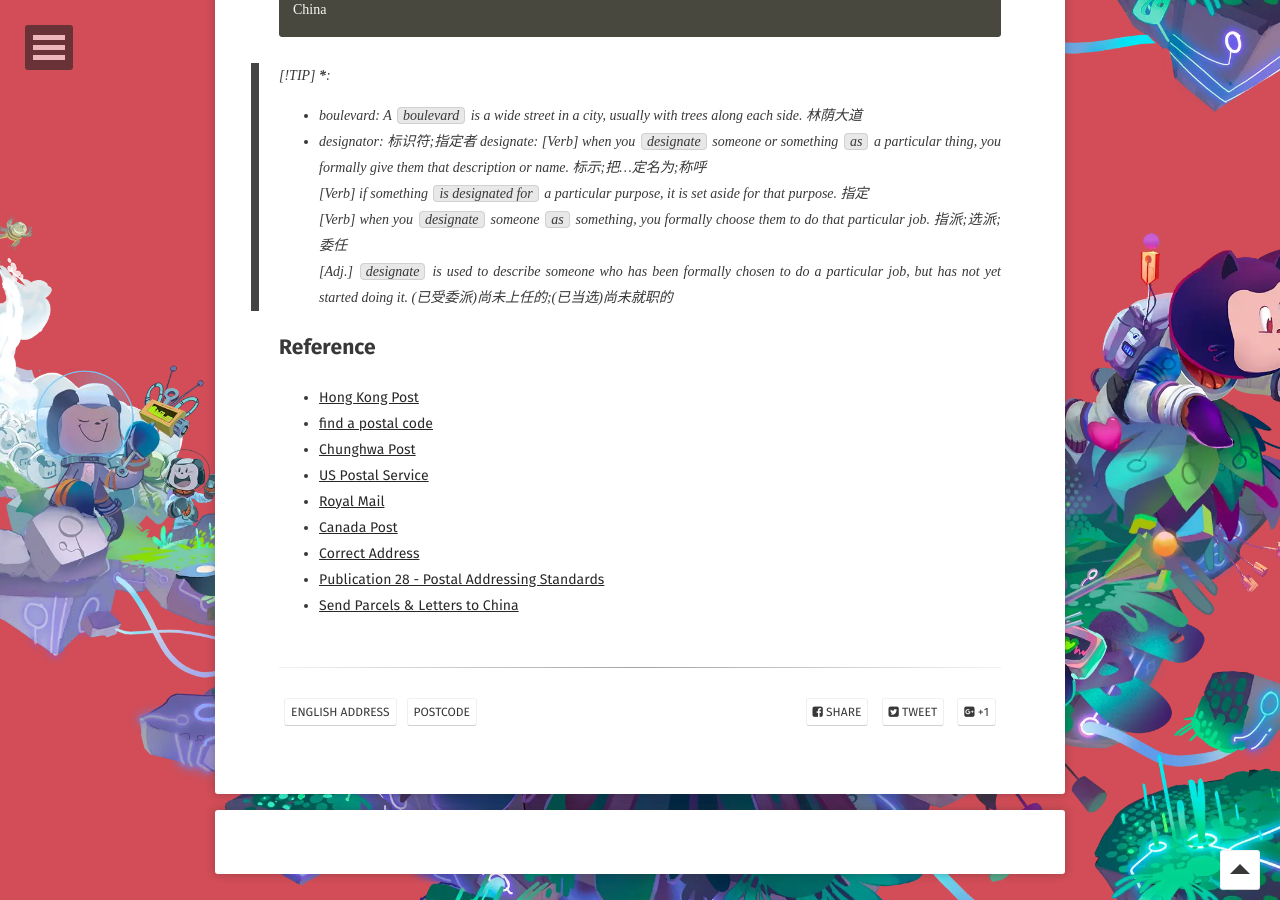
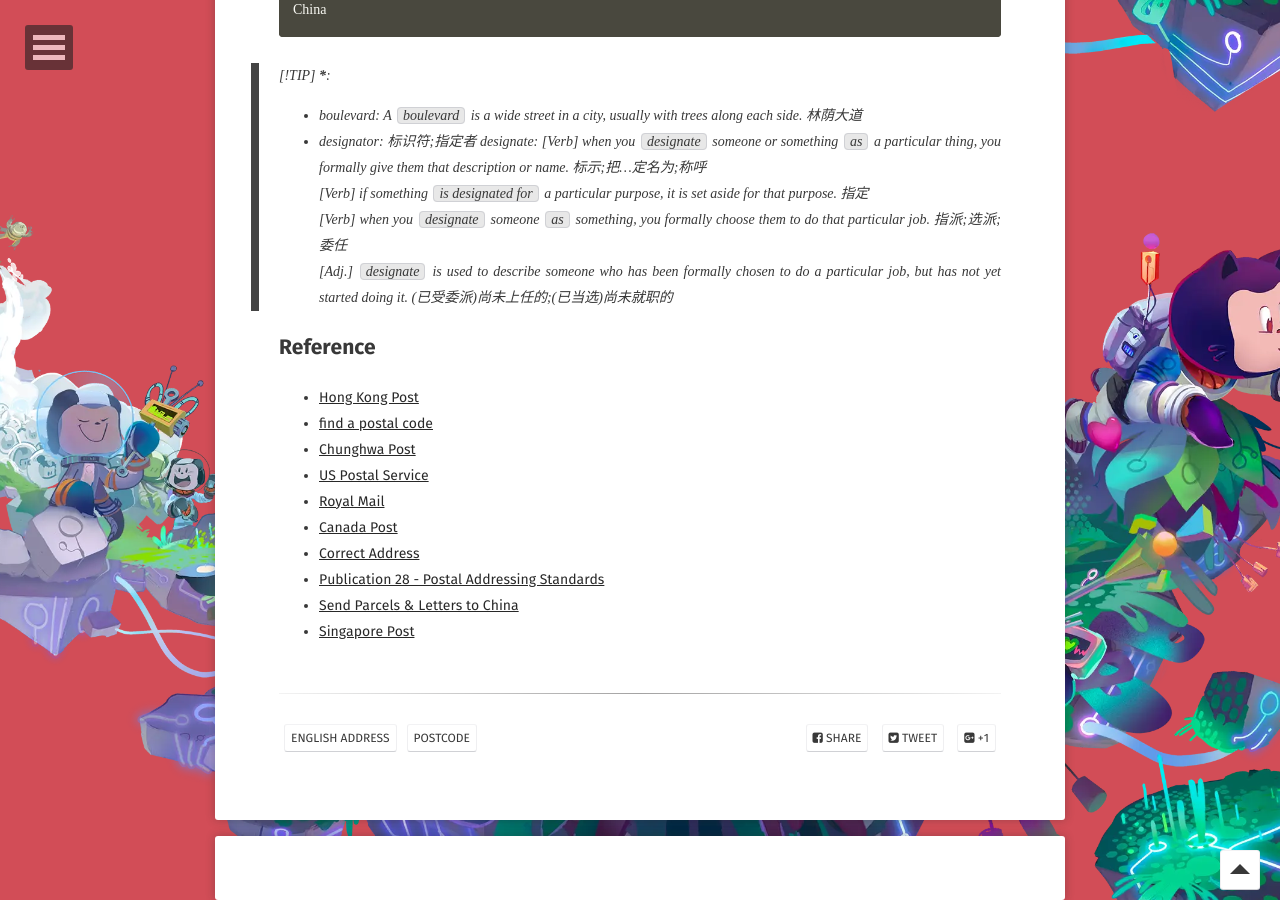
Before and after one commit to WebPavel/WebPavel.github.io, a Jekyll site: the page built from _posts/2026-10-01-About-English-address.md, in a window 1280 px wide and 900 px high, scrolled down 1677 px. Built offline with Jekyll 4.4.1, drawn with Linux system fonts in a browser that asks for light colours; some web fonts are replaced; comment, search, counter and statistics services are not loaded.

Commit message:
feat: update on English address information

````diff
--- a/_posts/2026-10-01-About-English-address.md
+++ b/_posts/2026-10-01-About-English-address.md
@@ -54,7 +54,7 @@ Mr Liu Wei
 CHINA
 ```
 
-```
+```text
 Mr Liu Bao
 TIANHE QU, XINTANG JIEDAO, LINGTANG XIAJIE NANXIANG 21 HAO 201 FANG
 Guangzhou, Guangdong, 510640
@@ -81,3 +81,4 @@ China
 - [Correct Address](https://www.hongkongpost.hk/en/about_us/tips/correct_address/index.html)
 - [Publication 28 - Postal Addressing Standards](https://pe.usps.com/text/pub28/28apb.htm)
 - [Send Parcels & Letters to China](https://www.royalmail.com/sending/international/country-guides/china)
+- [Singapore Post](https://www.singpost.com/)
````
